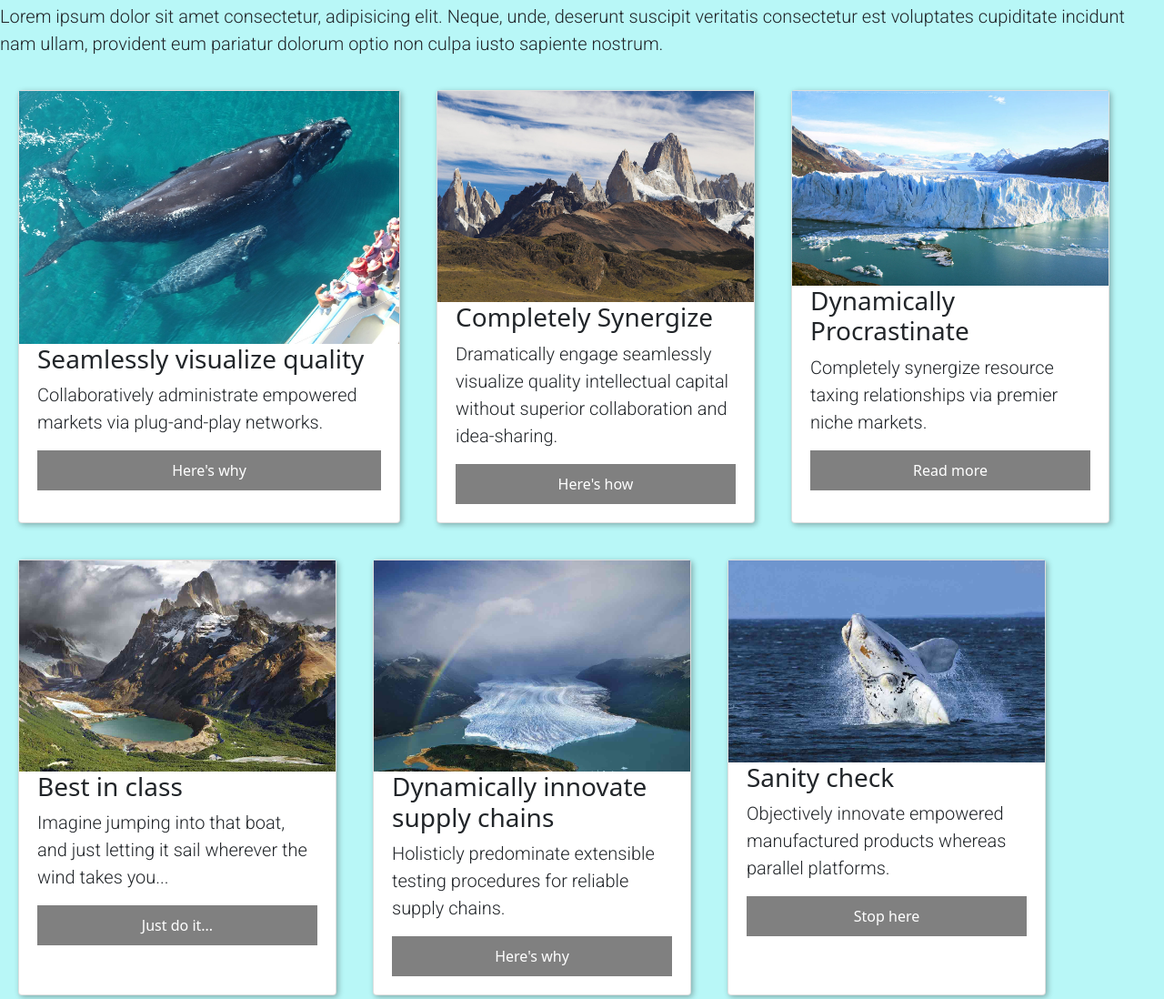
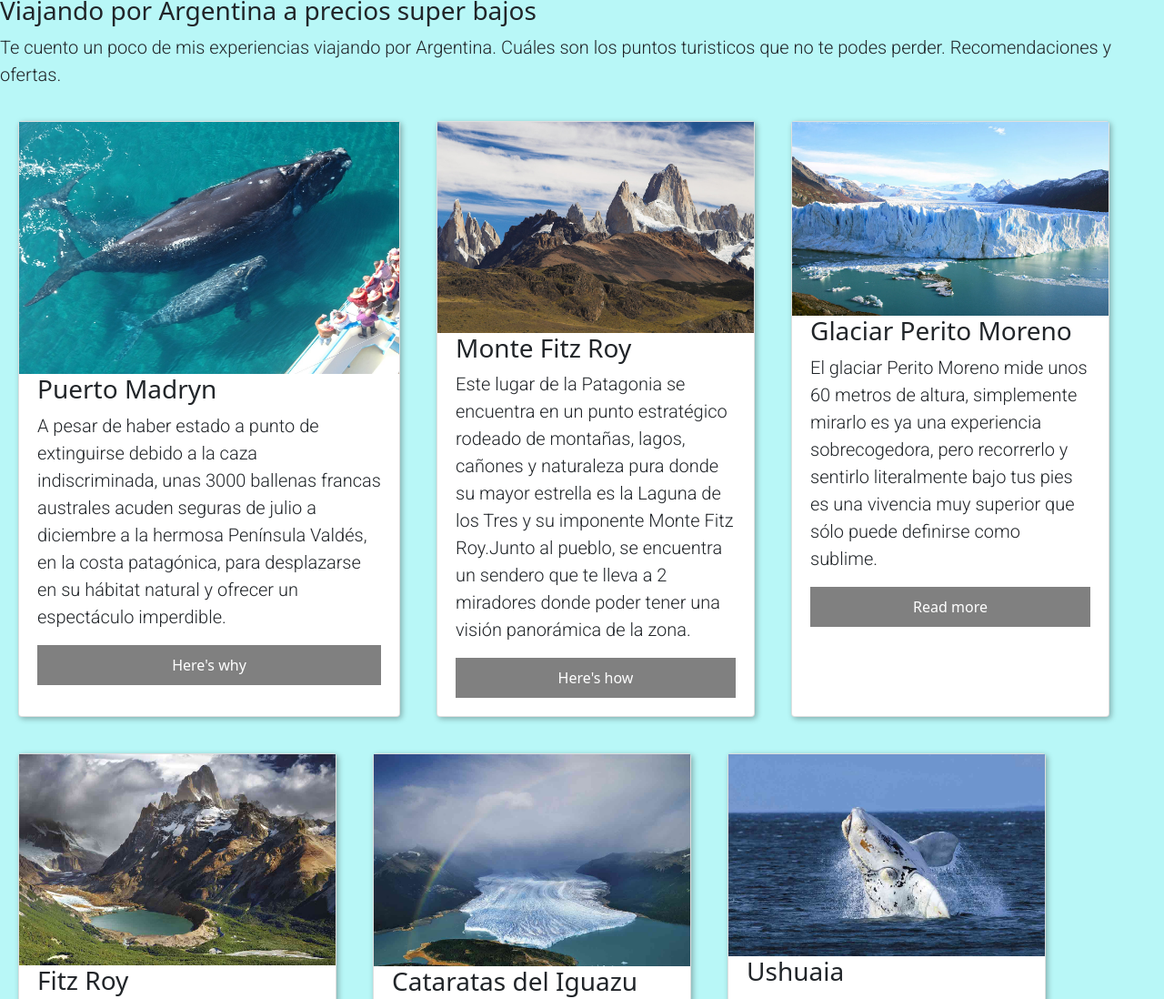
Before and after one commit to mariela165santacruz/TuMejorViaje, a plain HTML site: page blog.html in a window 1280 px wide. Shown: the part 191-1289 px from the top of the page at 91% size. Drawn offline with nearby package versions, Linux system fonts and the light colour scheme.

Commit message:
Se agrego texto acorde al contenido

```diff
--- a/blog.html
+++ b/blog.html
@@ -57,59 +57,59 @@
                 BLOG DE VIAJES POR ARGENTINA
             </h2>
             <h3 class="about__parrafo">
-                Viajando por Argentina a precios super bajos
+                <br>Viajando por Argentina a precios super bajos
             </h3>
             <p class="about__parrafo">
-                Lorem ipsum dolor sit amet consectetur, adipisicing elit. Neque, unde, deserunt suscipit veritatis consectetur est voluptates cupiditate incidunt nam ullam, provident eum pariatur dolorum optio non culpa iusto sapiente nostrum.
+                Te cuento un poco de mis experiencias viajando por Argentina. Cuáles son los puntos turisticos que no te podes perder. Recomendaciones y ofertas.
             </p>
         </div>
 
         <main class="cards">
             <article class="card">
-              <img src="img/Paisajes argentina/blog6.jpg" alt="Paisaje de Ushuaia" title="Ushuaia">
+              <img src="img/Paisajes argentina/blog6.jpg" alt="Paisaje de Puerto Madryn" title="Puerto Madryn">
               <div class="text">
-                <h3>Seamlessly visualize quality</h3>
-                <p>Collaboratively administrate empowered markets via plug-and-play networks.</p>
+                <h3>Puerto Madryn</h3>
+                <p>A pesar de haber estado a punto de extinguirse debido a la caza indiscriminada, unas 3000 ballenas francas australes acuden seguras de julio a diciembre a la hermosa Península Valdés, en la costa patagónica, para desplazarse en su hábitat natural y ofrecer un espectáculo imperdible. </p>
                 <button>Here's why</button>
               </div>
             </article>
             <article class="card">
               <img src="img/Paisajes argentina/blog1.jpg" alt="Paisaje de Fitz Roy" title="Monte Fitz Roy">
               <div class="text">
-                <h3>Completely Synergize</h3>
-                <p>Dramatically engage seamlessly visualize quality intellectual capital without superior collaboration and idea-sharing.</p>
+                <h3>Monte Fitz Roy</h3>
+                <p>Este lugar de la Patagonia se encuentra en un punto estratégico rodeado de montañas, lagos, cañones y naturaleza pura donde su mayor estrella es la Laguna de los Tres y su imponente Monte Fitz Roy.Junto al pueblo, se encuentra un sendero que te lleva a 2 miradores donde poder tener una visión panorámica de la zona.</p>
                 <button>Here's how</button>
               </div>
             </article>
             <article class="card">
               <img src="img/Paisajes argentina/blog2.jpg" alt="Paisaje de Glaciar"  title="Glaciar Perito Moreno">
               <div class="text">
-                <h3>Dynamically Procrastinate</h3>
-                <p>Completely synergize resource taxing relationships via premier niche markets.</p>
+                <h3>Glaciar Perito Moreno</h3>
+                <p>El glaciar Perito Moreno mide unos 60 metros de altura, simplemente mirarlo es ya una experiencia sobrecogedora, pero recorrerlo y sentirlo literalmente bajo tus pies es una vivencia muy superior que sólo puede definirse como sublime.  </p>
                 <button>Read more</button>
               </div>
             </article>
             <article class="card">
               <img src="img/Paisajes argentina/blog3.jpg" alt="Paisaje de Fitz Roy" title="Fitz Roy">
               <div class="text">
-                <h3>Best in class</h3>
-                <p>Imagine jumping into that boat, and just letting it sail wherever the wind takes you...</p>
+                <h3>Fitz Roy</h3>
+                <p>Se encuentra ubicado dentro de dos parques nacionales: Parque Nacional Bernardo O'Higgins y el parque nacional Los Glaciares. Esta cumbre ofrece un espectáculo imponente al asomar sus crestas y aristas entre glaciares y nubes; y en ciertos momentos del día tomar sorprendentes coloridos según la iluminación del sol.</p>
                 <button>Just do it...</button>
               </div>
             </article>
             <article class="card">
               <img src="img/Paisajes argentina/blog4.jpg" alt="Paisaje de Cataratas" title="Cataratas del Iguazu">
               <div class="text">
-                <h3>Dynamically innovate supply chains</h3>
-                <p>Holisticly predominate extensible testing procedures for reliable supply chains.</p>
+                <h3>Cataratas del Iguazu</h3>
+                <p>La Unesco las declaró Patrimonio Natural de la Humanidad y en 2011 fueron nominadas como una de las 7 Maravillas Naturales del Mundo; estas son razones suficientes para conocer las Cataratas de Iguazú </p>
                 <button>Here's why</button>
               </div>
             </article>
             <article class="card">
               <img src="img/Paisajes argentina/blog5.jpg" alt="Paisaje de Ushuaia" title="Ballena de Ushuaia">
               <div class="text">
-                <h3>Sanity check</h3>
-                <p>Objectively innovate empowered manufactured products whereas parallel platforms.</p>
+                <h3>Ushuaia</h3>
+                <p>La inmensidad del mundo y sus bellezas parecen pequeñas, Ushuaia es el resumen de ello, no basta con contarlo, animense y visitenla, este es el fin del mundo y el comienzo de todo. </p>
                 <button>Stop here</button>
               </div>
             </article>
```
Also changed, not shown: index.html (+4 -4 lines).
